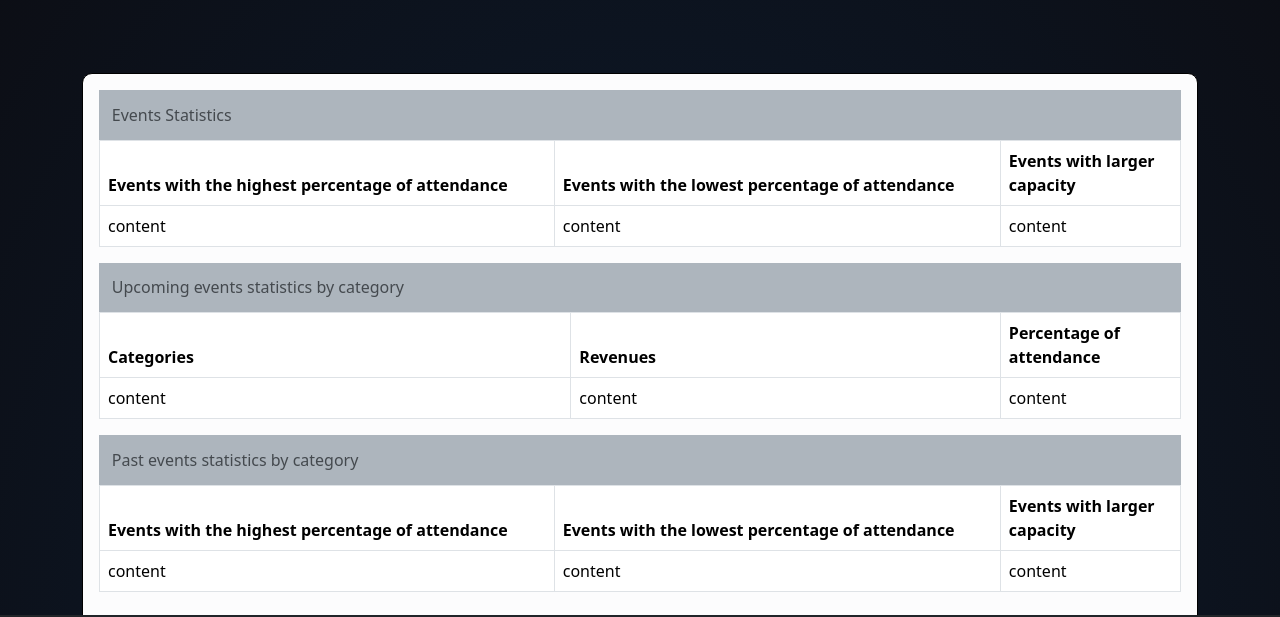
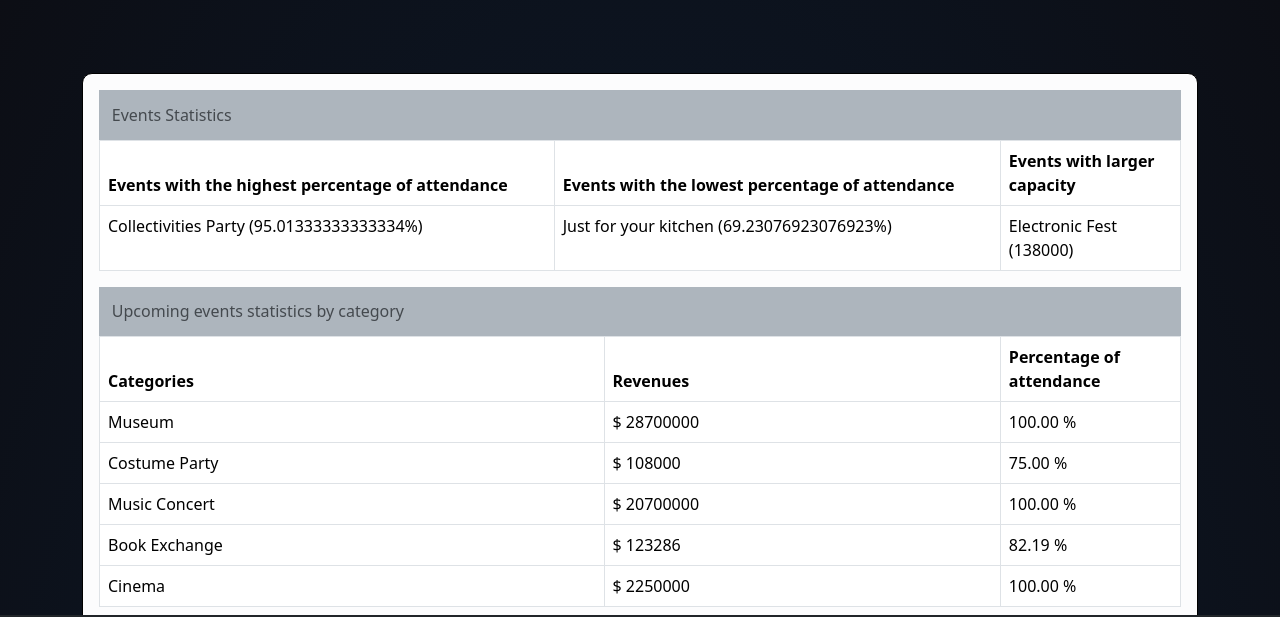
Before and after one commit to Kapee87/AmazingEvents_Montaner, a plain HTML site: page stats.html in a window 1280 px wide. Shown: the part 137-754 px from the top of the page. Drawn offline with nearby package versions, Linux system fonts and the light colour scheme; no server answers.

Commit message:
agregada llamada a api y lógica stats

```diff
--- /dev/null
+++ b/scripts/cargarData.js
@@ -0,0 +1,26 @@
+let apiWorking = true;
+//modifcar el url para probar modo 'api caida'
+let url = "https://mindhub-xj03.onrender.com/api/amazing";
+
+async function cargarData() {
+  let dataTemp;
+  try {
+    dataTemp = await fetch(url)
+      .then((res) => res.json())
+      .then((datos) => (data = datos));
+    apiWorking = true;
+  } catch (error) {
+    console.log(error);
+    dataTemp = data;
+    apiWorking = false;
+  }
+  return dataTemp;
+}
+
+function checkApi() {
+  if (apiWorking) {
+    apiWorkingLabel.className = "d-none";
+  } else {
+    apiWorkingLabel.className = "text-warning apiNotWorking";
+  }
+}
--- /dev/null
+++ b/scripts/stats.js
@@ -0,0 +1,163 @@
+//declaraciones
+const higherPercentage = document.getElementById("highestPercentage");
+const lowerPercentage = document.getElementById("lowerPercentage");
+const largerCapacity = document.getElementById("largerCapacity");
+const upcoming = document.getElementById("upcoming");
+const past = document.getElementById("past");
+const apiWorkingLabel = document.getElementById("apiWorking");
+
+let dataEvent = [];
+let pastEvents = [];
+let upcomingEvents = [];
+let currentDate;
+let categoryArray = [];
+let revenue = [];
+let categoryAttendance = [];
+
+//funciones
+function setArray(array, timeFilter) {
+  let eventArray = array.map((e) => e);
+  if (timeFilter === "past") {
+    return (eventArray = array.filter(
+      (e) => Date.parse(currentDate) > Date.parse(e.date)
+    ));
+  } else if (timeFilter === "upcoming") {
+    return (eventArray = array.filter(
+      (e) => Date.parse(currentDate) < Date.parse(e.date)
+    ));
+  }
+  //   console.log(eventArray);
+  return eventArray;
+}
+function setFirstTable() {
+  higherPercentage.innerHTML = higherAttendance();
+  lowerPercentage.innerHTML = lowerAttendance();
+  largerCapacity.innerHTML = getLargerCapacity();
+}
+function setRevenuesTable(pastUpcoming, assistOrEstimate) {
+  getCategories(pastUpcoming);
+  getRevenues(pastUpcoming, getCategories(pastUpcoming), assistOrEstimate);
+  getCategoriesAttendance(pastUpcoming, assistOrEstimate);
+  createCategoryTd(assistOrEstimate);
+}
+function higherAttendance() {
+  let higherArray = [];
+  pastEvents.forEach((element) => {
+    higherArray.push(attendancePercentage(element));
+    // console.log((element.assistance * 100) / element.capacity);
+  });
+  let name = pastEvents[higherArray.indexOf(Math.max(...higherArray))].name;
+  let percentaje = Math.max(...higherArray);
+  return `${name} (${percentaje}%)`;
+}
+function lowerAttendance() {
+  let lowerArray = [];
+  pastEvents.forEach((element) => {
+    lowerArray.push(attendancePercentage(element));
+    // console.log((element.assistance * 100) / element.capacity);
+  });
+  let name = pastEvents[lowerArray.indexOf(Math.min(...lowerArray))].name;
+  let percentaje = Math.min(...lowerArray);
+  return `${name} (${percentaje}%)`;
+}
+function attendancePercentage(element) {
+  return (element.assistance * 100) / element.capacity;
+}
+function getLargerCapacity() {
+  let capacityArray = [];
+  pastEvents.forEach((element) => {
+    capacityArray.push(element.capacity);
+  });
+  let name = pastEvents[capacityArray.indexOf(Math.max(...capacityArray))].name;
+  let percentaje = Math.max(...capacityArray);
+  return `${name} (${percentaje})`;
+}
+function getCategories(array) {
+  categoryArray = [];
+  array.forEach((element) => {
+    if (!categoryArray.includes(element.category)) {
+      categoryArray.push(element.category);
+    }
+  });
+
+  //   console.log(categoryArray);
+  return categoryArray;
+}
+function getRevenues(array, category, factor) {
+  //   console.log(array);
+  revenue = [];
+  let sumador = 0;
+  category.forEach((e) => {
+    array.forEach((el) => {
+      if (e.includes(el.category)) {
+        sumador += el.price * el[factor];
+      }
+    });
+    revenue.push(sumador);
+    sumador = 0;
+  });
+  /* console.log(revenue);
+  console.log(category); */
+}
+function getCategoriesAttendance(array, assistOrEstimate) {
+  categoryAttendance = [];
+  categoryArray.forEach((c) => {
+    let sumAssist = 0;
+    let sumCapacity = 0;
+    array.forEach((e) => {
+      if (c.includes(e.category)) {
+        sumAssist += e[assistOrEstimate];
+        sumCapacity += e.capacity;
+      }
+    });
+    // categoryAttendance.push(sum / categoryAttendance.length);
+    categoryAttendance.push(Number((sumAssist / sumCapacity) * 100).toFixed(2));
+  });
+  //   console.log(categoryAttendance);
+}
+function createCategoryTd(assistOrEstimate) {
+  let tempInner = "";
+  //   console.log(pastEvents);
+  if (assistOrEstimate === "assistance") {
+    categoryArray.forEach((cat) => {
+      tempInner += `
+        <tr>
+            <td>${cat}</td>
+            <td>$ ${revenue[categoryArray.indexOf(cat)]}</td>
+            <td>${categoryAttendance[categoryArray.indexOf(cat)]} %</td>
+        </tr>
+      `;
+    });
+    past.innerHTML = tempInner;
+  } else {
+    categoryArray.forEach((cat) => {
+      if (!isNaN(revenue[categoryArray.indexOf(cat)])) {
+        tempInner += `
+                <tr>
+                    <td>${cat}</td>
+                    <td>$ ${revenue[categoryArray.indexOf(cat)]}</td>
+                    <td>${categoryAttendance[categoryArray.indexOf(cat)]} %</td>
+                </tr>
+              `;
+      }
+    });
+    upcoming.innerHTML = tempInner;
+  }
+}
+
+async function start() {
+  dataEvent = await cargarData().then((res) => {
+    currentDate = res.currentDate;
+    dataEvent = res.events;
+    dataEvent = setArray(dataEvent, "");
+    pastEvents = setArray(dataEvent, "past");
+    upcomingEvents = setArray(dataEvent, "upcoming");
+    console.log(upcomingEvents);
+    setFirstTable();
+    setRevenuesTable(pastEvents, "assistance");
+    setRevenuesTable(upcomingEvents, "estimate");
+    checkApi();
+  });
+}
+
+start();
--- a/stats.html
+++ b/stats.html
@@ -91,9 +91,9 @@
                 </thead>
                 <tbody>
                     <tr>
-                        <td>content </td>
-                        <td>content </td>
-                        <td>content </td>
+                        <td id="highestPercentage">content </td>
+                        <td id="lowerPercentage">content </td>
+                        <td id="largerCapacity">content </td>
                     </tr>
                 </tbody>
             </table>
@@ -106,29 +106,21 @@
                         <th class="col-2">Percentage of attendance</th>
                     </tr>
                 </thead>
-                <tbody>
-                    <tr>
-                        <td>content</td>
-                        <td>content</td>
-                        <td>content</td>
-                    </tr>
+                <tbody id="upcoming">
+
                 </tbody>
             </table>
             <table class="table table-bordered caption-top">
                 <caption class="statsCaption">Past events statistics by category</caption>
                 <thead>
                     <tr class="col-12">
-                        <th>Events with the highest percentage of attendance</th>
-                        <th>Events with the lowest percentage of attendance</th>
-                        <th class="col-2">Events with larger capacity</th>
+                        <th>Categories</th>
+                        <th>Revenues</th>
+                        <th class="col-2">Percentage of attendance</th>
                     </tr>
                 </thead>
-                <tbody>
-                    <tr>
-                        <td>content</td>
-                        <td>content</td>
-                        <td>content</td>
-                    </tr>
+                <tbody id="past">
+
                 </tbody>
             </table>
         </div>
@@ -136,16 +128,21 @@
     <footer class="container-fluid p-2 d-flex bg-dark justify-content-between">
         <div class="d-flex gap-3 ps-4">
             <a href="https://www.instagram.com" target="_blank"><img src="./assets/instagram.svg" width="40" height="30"
-                    alt="Link a perfil de Instagram" /></a>
+                    alt="Link a perfil de Instagram"></a>
             <a href="https://www.facebook.com" target="_blank"><img src="./assets/facebook.svg" width="40" height="30"
-                    alt="Link a perfil de Facebook" /></a>
+                    alt="Link a perfil de Facebook"></a>
             <a href="https://web.whatsapp.com" target="_blank"><img src="./assets/whatsapp.svg" width="40" height="30"
-                    alt="Link a número de Whatsapp" /></a>
+                    alt="Link a número de Whatsapp"></a>
         </div>
+        <h5 class="d-none" id="apiWorking">API NOT WORKING</h5>
         <div class="pe-5 customGrey">
             <h5>FE15-TM</h5>
         </div>
     </footer>
+    <script src="./scripts/data.js"></script>
+    <script src="./scripts/cargarData.js"></script>
+    <script src="./scripts/stats.js"></script>
+    <!-- <script src="./scripts/general.js"></script> -->
     <script src="https://cdn.jsdelivr.net/npm/bootstrap@5.3.0-alpha1/dist/js/bootstrap.bundle.min.js"
         integrity="sha384-w76AqPfDkMBDXo30jS1Sgez6pr3x5MlQ1ZAGC+nuZB+EYdgRZgiwxhTBTkF7CXvN"
         crossorigin="anonymous"></script>
--- a/style/style.css
+++ b/style/style.css
@@ -114,7 +114,7 @@ main {
 .card {
   min-width: 18rem;
   width: 22%;
-  min-height: 28rem;
+  min-height: 30rem;
   height: 45vh;
   padding: 0.3rem;
   transition: box-shadow 0.7s;
@@ -236,29 +236,18 @@ footer {
 .detailsSubContainer ul .listContainer h5 {
   text-transform: capitalize;
 }
-@keyframes rotatingArrows {
-  0% {
-    transform: rotate(45deg);
+.apiNotWorking{
+  animation: intermitente 2s infinite alternate-reverse;
+}
+@keyframes switching {
+  50% {
+    transform: scale(0);
   }
-  40% {
-    transform: scale(0.7);
-    content: "mouse over";
+  100%{
+    transform: scale(1);
   }
-  50% {
-    transform: rotate(180deg);
-    content: "mouse over";
-  }
-  60% {
-    transform: scale(0.6);
-    content: "mouse over";
-  }
-  70% {
-    transform: rotate(360deg);
-  }
-  100% {
-    transform: rotate(45deg);
-    /* transform: scale(1); */
-  }
+
+
 }
 .detailsImg:hover::after {
   display: none;
@@ -322,6 +311,9 @@ h1 {
   main {
     margin-top: 10vh;
   }
+  .apiNotWorking{
+    transform: scale(.6);
+  }
 }
 
 @media screen and (min-width: 1000px) {
```
Also changed, not shown: details.html (+2 -0 lines), index.html (+4 -1 lines), pastEvents.html (+1 -0 lines), scripts/details.js (+18 -3 lines), scripts/general.js (+31 -5 lines), scripts/index.js (+6 -3 lines), scripts/pastEvent.js (+6 -5 lines), scripts/upcomingEvents.js (+6 -5 lines), upcomingEvents.html (+1 -0 lines).
